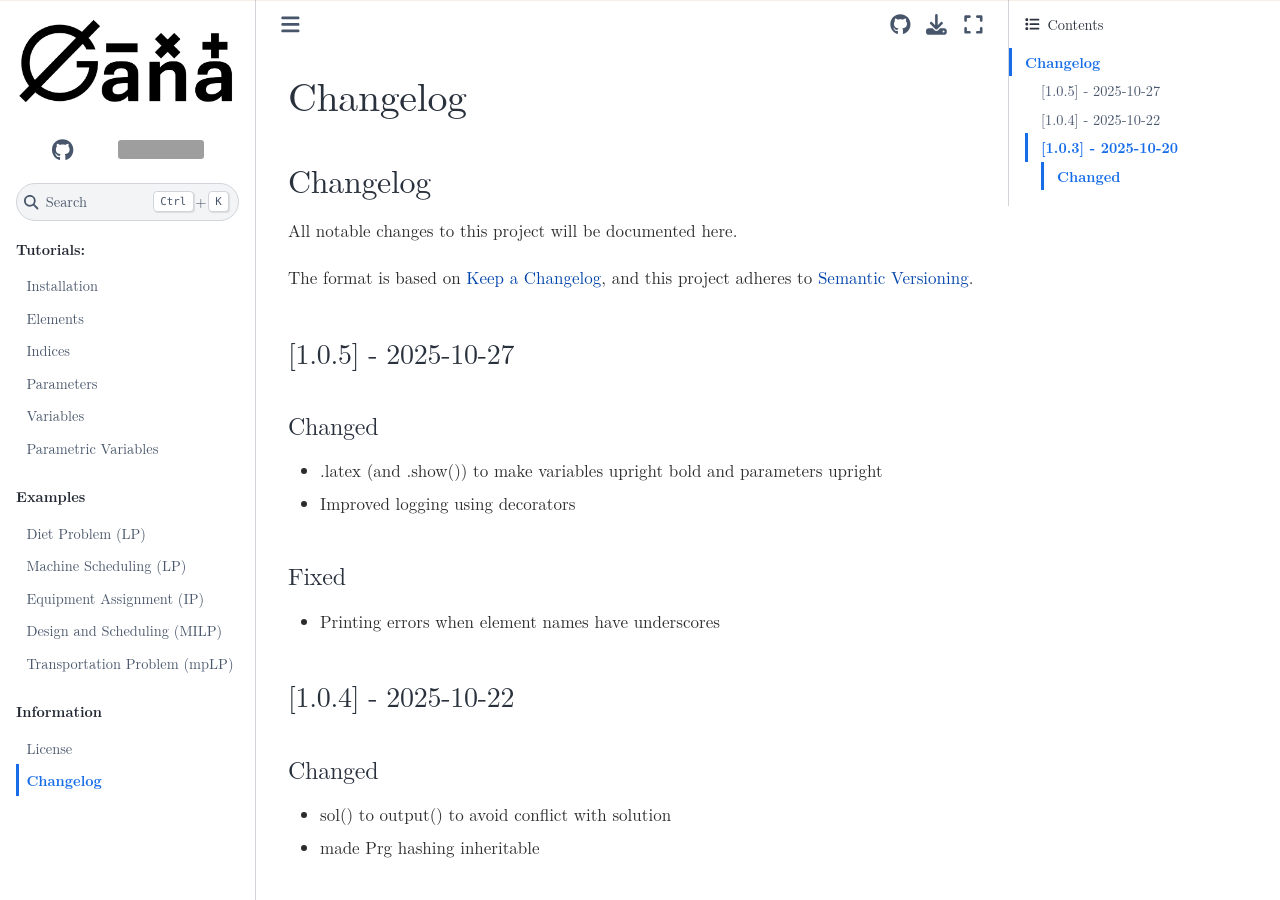
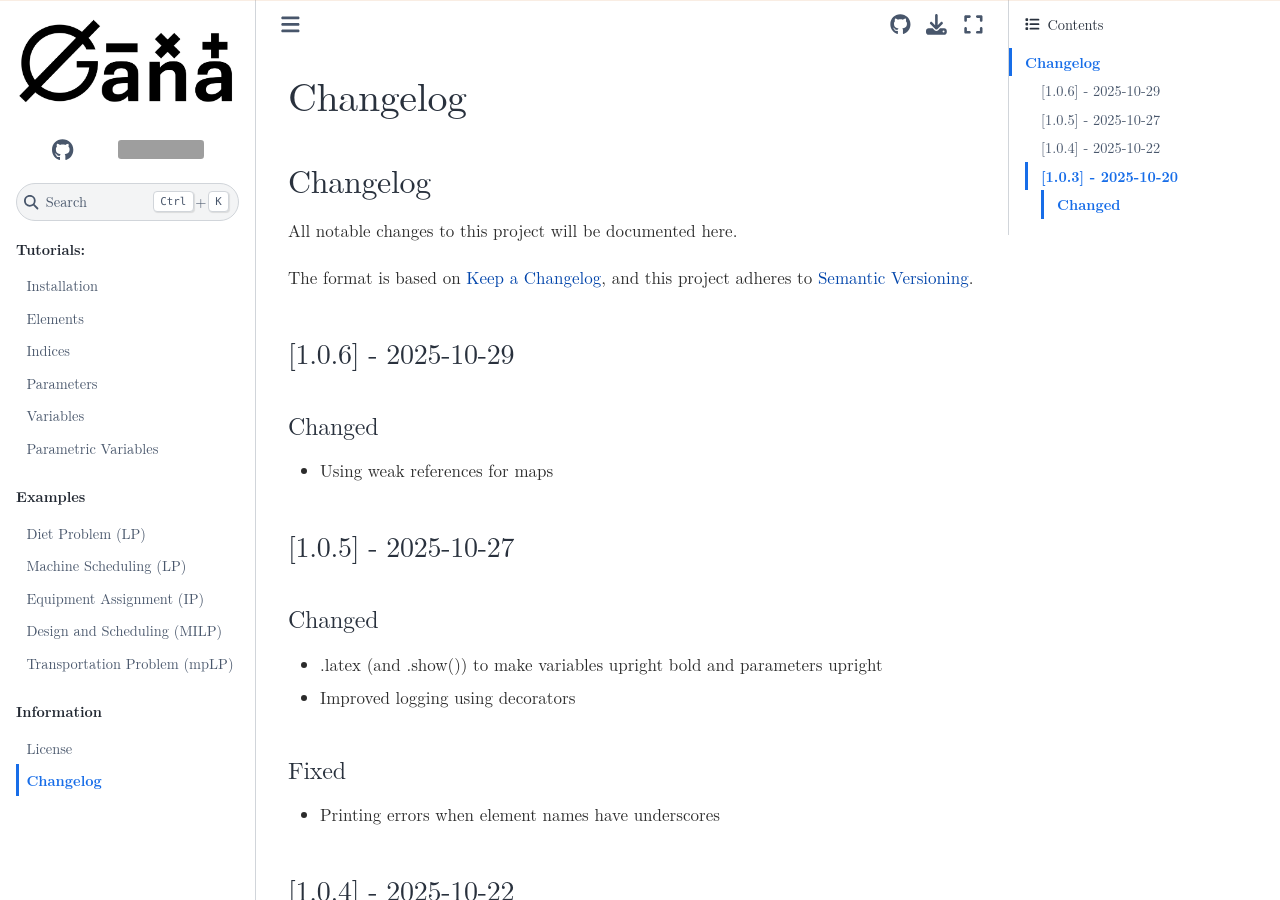
Before and after one commit to cacodcar/gana, a Sphinx documentation site: the page built from docs/changelog.rst, in a window 1280 px wide and 900 px high. Built offline with Sphinx 7.4.7 and the Sphinx Book theme 1.1.4, drawn with Linux system fonts in a browser that asks for light colours; grey boxes are pictures that could not be loaded.

Commit message:
using weak refs where possible

```diff
--- a/CHANGELOG.md
+++ b/CHANGELOG.md
@@ -4,6 +4,11 @@ All notable changes to this project will be documented here.
 
 The format is based on [Keep a Changelog](https://keepachangelog.com/en/1.1.0/),
 and this project adheres to [Semantic Versioning](https://semver.org/spec/v2.0.0.html).
+
+## [1.0.6] - 2025-10-29
+### Changed
+- Using weak references for maps
+
 
 ## [1.0.5] - 2025-10-27
 ### Changed
--- a/docs/conf.py
+++ b/docs/conf.py
@@ -26,7 +26,7 @@ sys.setrecursionlimit(10000)
 project = 'Gana'
 copyright = str(datetime.now().year)
 author = 'Rahul Kakodkar'
-release = '1.0.5'
+release = '1.0.6'
 
 
 html_logo = "_static/ganalogo.jpg"
--- a/pyproject.toml
+++ b/pyproject.toml
@@ -4,7 +4,7 @@ build-backend = "setuptools.build_meta"
 
 [project]
 name = "gana"
-version = "1.0.5"
+version = "1.0.6"
 authors = [
   { name="Rahul Kakodkar", email="cacodcar@gmail.com" },
 ]
--- a/src/gana/__init__.py
+++ b/src/gana/__init__.py
@@ -9,4 +9,4 @@ from .sets.theta import T
 from .sets.variable import V
 
 __all__ = ["V", "P", "I", "T", "Prg", "inf", "sup", "sigma"]
-__version__ = "1.0.5"
+__version__ = "1.0.6"
```
